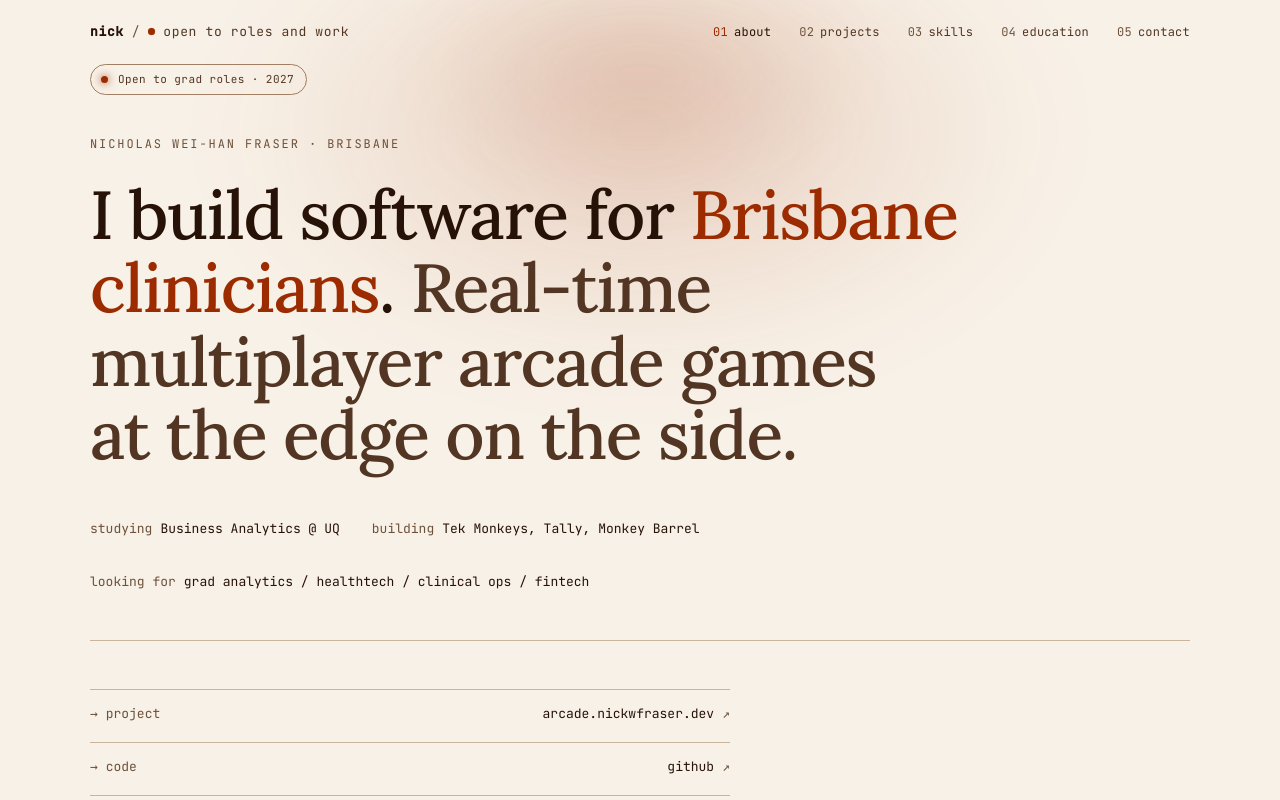
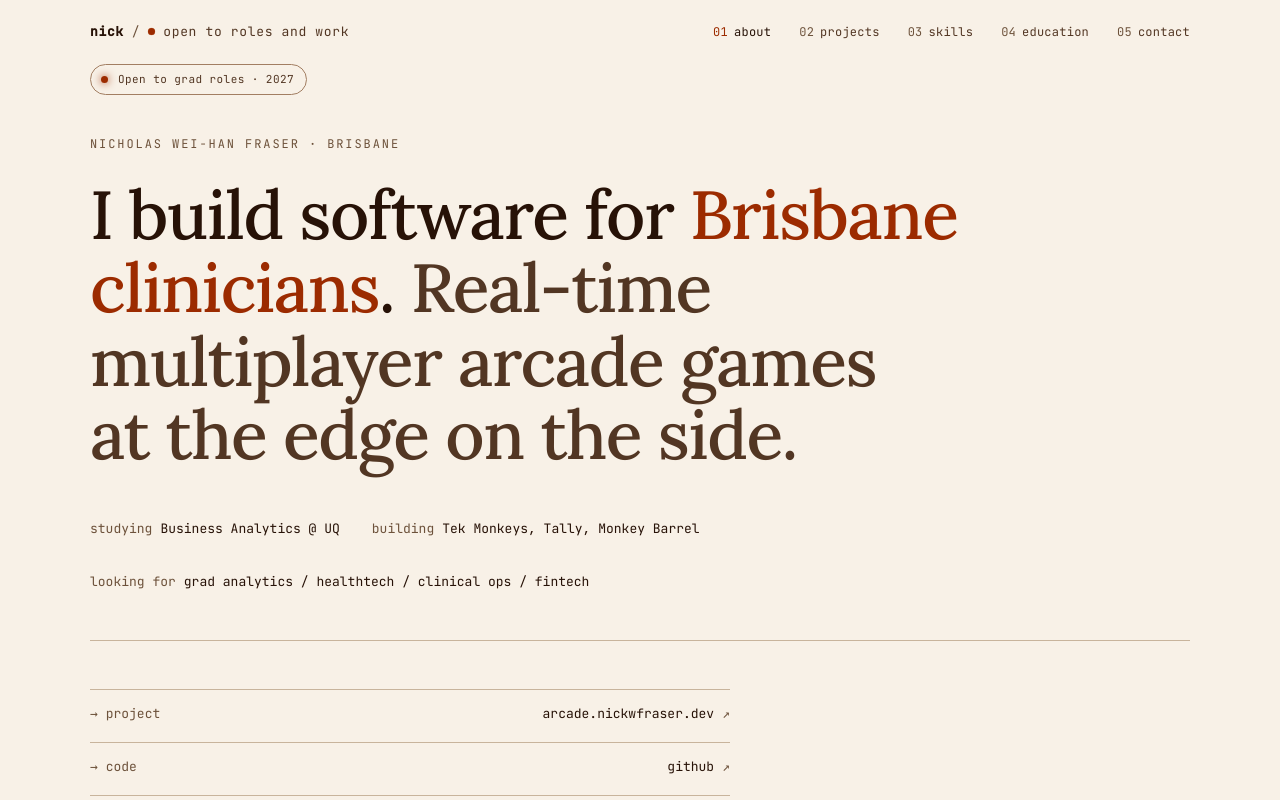
Before and after one commit to nfras4/portfolio, a React (Vite) app: page / in a window 1280 px wide. Shown: the top 800 px of the page. Built offline with nearby package versions, Linux system fonts and the light colour scheme.

Commit message:
Revert "Add CSS-only glow halos behind hero and contact"
This reverts commit f8d27f563636a00f6becb9ae1183c690885907c8.

```diff
--- a/src/components.jsx
+++ b/src/components.jsx
@@ -81,7 +81,6 @@ export function Nav() {
 export function Hero() {
   return (
     <header className="hero" id="top">
-      <div className="glow" data-pos="top" aria-hidden="true" />
       <div className="shell hero-shell">
         <div className="hero-status fade-up" style={{ animationDelay: "0.05s" }}>
           <span className="hero-status-dot" />
@@ -359,7 +358,6 @@ export function ExperienceSection() {
 export function ContactSection() {
   return (
     <section className="section" id="contact" aria-labelledby="hd-contact">
-      <div className="glow" data-pos="center" aria-hidden="true" />
       <div className="shell contact-block">
         <h2 className="section-num" id="hd-contact">05 / contact</h2>
         <h2 className="contact-pitch">
--- a/src/styles.css
+++ b/src/styles.css
@@ -260,49 +260,6 @@ button {
     border-top: 1px solid var(--border);
   }
   .nav-link:first-child { border-top: none; }
-}
-
-/* ============================================
-   Glow (warm radial halo behind sections)
-   ============================================ */
-.glow {
-  position: absolute;
-  inset: 0;
-  pointer-events: none;
-  overflow: hidden;
-  z-index: 0;
-}
-
-.glow::before,
-.glow::after {
-  content: "";
-  position: absolute;
-  left: 50%;
-  top: var(--glow-y, 0%);
-  border-radius: 50%;
-  transform: translate(-50%, var(--glow-ty, 0%));
-  filter: blur(48px);
-  pointer-events: none;
-}
-
-.glow::before {
-  width: 70%;
-  height: 55%;
-  background: radial-gradient(ellipse at center, color-mix(in oklch, var(--accent) 18%, transparent), transparent 65%);
-}
-
-.glow::after {
-  width: 42%;
-  height: 32%;
-  background: radial-gradient(ellipse at center, color-mix(in oklch, var(--accent) 12%, transparent), transparent 60%);
-  filter: blur(28px);
-}
-
-.glow[data-pos="top"] { --glow-y: 0%; --glow-ty: -25%; }
-.glow[data-pos="center"] { --glow-y: 50%; --glow-ty: -50%; }
-
-@media (prefers-reduced-motion: reduce) {
-  .glow { opacity: 0.6; }
 }
 
 /* ============================================
```
